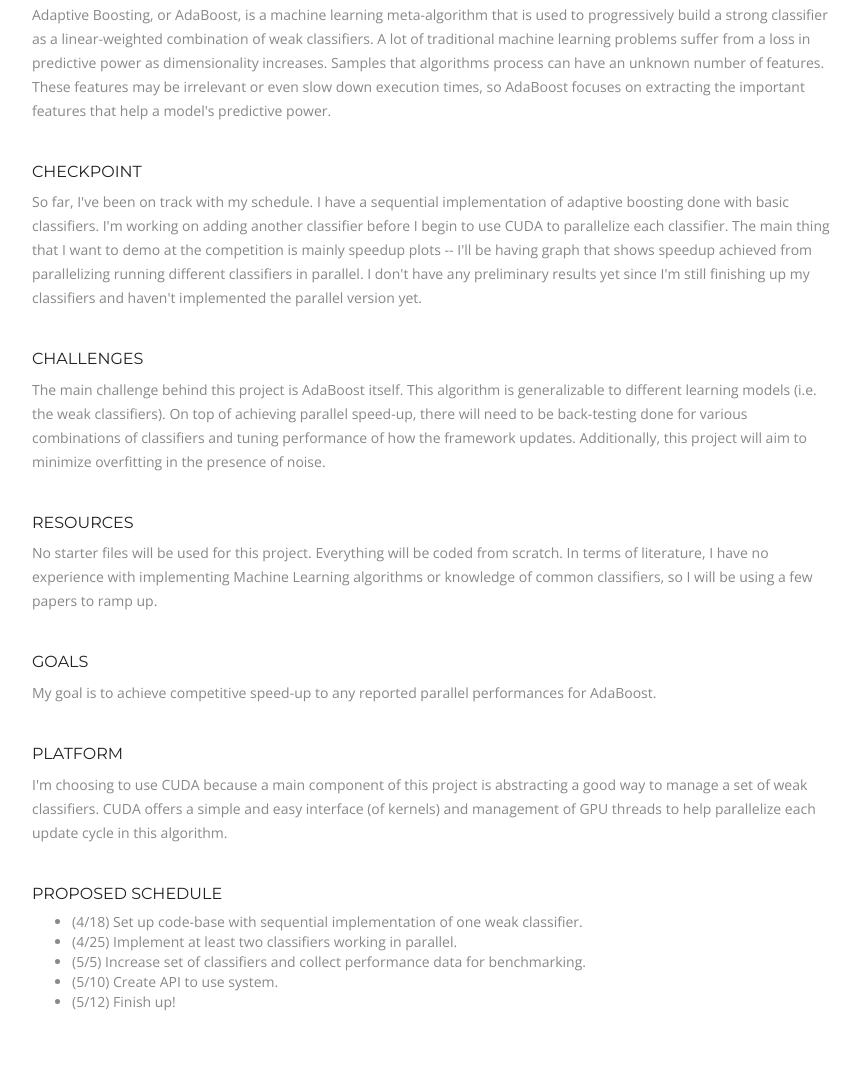
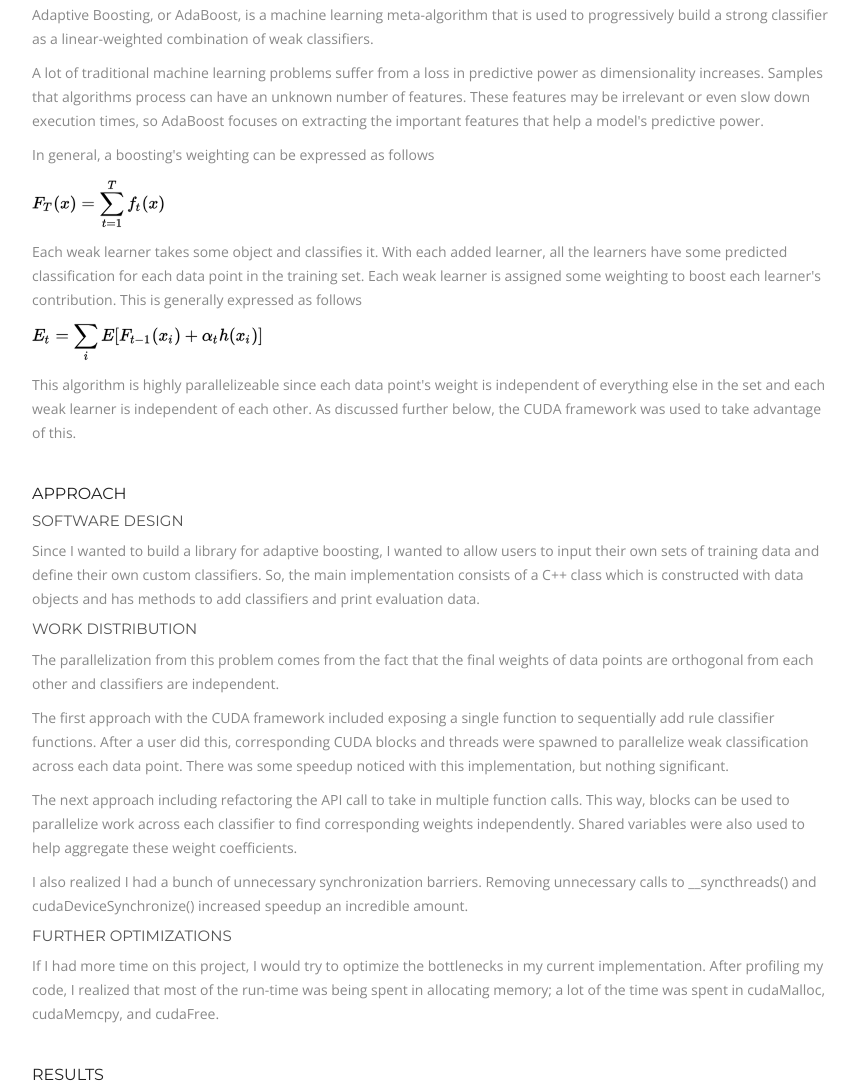
Before and after one commit to rjvani/rjvani.github.io, a website: page shoreline.html in a window 1280 px wide. Shown: the part 1277-2364 px from the top of the page, without its empty margins (207-1068 px from the left). Drawn offline with nearby package versions, Linux system fonts and the light colour scheme.

Commit message:
Add first draft of 418 write-up.

```diff
--- a/css/style.css
+++ b/css/style.css
@@ -79,6 +79,14 @@ h3{
 	text-transform:uppercase;
 	font-weight:400;
 }
+h4{
+	font-family: 'Montserrat', sans-serif;
+	color:#555;
+	font-size:15px;
+	margin: 10px 0;
+	text-transform:uppercase;
+	font-weight:400;
+}
 h6{
 	font-size:16px;
 	color:#888888;
@@ -89,7 +97,8 @@ h6{
 }
 p{
 	line-height:24px;
-	margin:0;
+  margin: 0;
+	margin-bottom: 10px;
 }
 
 /* Header Styles
--- a/shoreline.html
+++ b/shoreline.html
@@ -62,8 +62,8 @@
       <div class="container">
         <ul class="main-nav">
           <li><a href="#proposal">Proposal</a></li>
+          <li><a href="#report">Final Report</a></li>
           <li><a href="#checkpoint">Checkpoint</a></li>
-          <li><a href="#report">Final Report</a></li>
           <li><a href="#team">Team</a></li>
           <li><a href="#references">References</a></li>
         </ul>
@@ -73,18 +73,19 @@
 
     <section class="main-section" id="proposal"><!--main-section-start-->
       <div class="container container-proposal">
-        <h2>Project Proposal</h2>
+        <h2 id="report">Final Report</h2>
         <h3>Summary</h3>
         <p>
-          This project aims to perform machine learning boosting algorithms
-          on NVIDIA GPUs using the CUDA framework.
+          I implemented a framework that parallelizes adaptive
+          boosting with user-made classifiers using the CUDA framework.
         </p>
         <h3>Background</h3>
         <p>
           Adaptive Boosting, or AdaBoost, is a machine learning meta-algorithm
           that is used to progressively build a strong classifier as a
           linear-weighted combination of weak classifiers.
-
+        </p>
+        <p>
           A lot of traditional machine learning problems suffer from a loss
           in predictive power as dimensionality increases. Samples that
           algorithms process can have an unknown number of features. These
@@ -92,7 +93,72 @@
           AdaBoost focuses on extracting the important features that help
           a model's predictive power.
         </p>
-        <h3>Checkpoint</h3>
+        <p>
+          In general, a boosting's weighting can be expressed as follows
+        </p>
+        <p><img src="assets/img/boost_weight.svg"></p>
+        <p>
+          Each weak learner takes some object and classifies it. With each
+          added learner, all the learners have some predicted classification
+          for each data point in the training set. Each weak learner is
+          assigned some weighting to boost each learner's contribution.
+          This is generally expressed as follows
+        </p>
+        <p><img src="assets/img/weak_learners.svg"></p>
+        <p>
+          This algorithm is highly parallelizeable since each data point's
+          weight is independent of everything else in the set and each
+          weak learner is independent of each other. As discussed further
+          below, the CUDA framework was used to take advantage of this.
+        </p>
+        <h3>Approach</h3>
+        <h4>Software Design</h4>
+        <p>
+          Since I wanted to build a library for adaptive boosting, I wanted
+          to allow users to input their own sets of training data and define
+          their own custom classifiers. So, the main implementation consists
+          of a C++ class which is constructed with data objects and has
+          methods to add classifiers and print evaluation data.
+        </p>
+        <h4>Work Distribution</h4>
+        <p>
+          The parallelization from this problem comes from the fact that
+          the final weights of data points are orthogonal from each other and
+          classifiers are independent.
+        </p>
+        <p>
+          The first approach with the CUDA framework included exposing a
+          single function to sequentially add rule classifier functions. After
+          a user did this, corresponding CUDA blocks and threads were
+          spawned to parallelize weak classification across each data point.
+          There was some speedup noticed with this implementation, but
+          nothing significant.
+        </p>
+        <p>
+          The next approach including refactoring the API call to take in
+          multiple function calls. This way, blocks can be used to
+          parallelize work across each classifier to find corresponding weights
+          independently. Shared variables were also used to help aggregate
+          these weight coefficients.
+        </p>
+        <p>
+          I also realized I had a bunch of unnecessary synchronization
+          barriers. Removing unnecessary calls to __syncthreads() and
+          cudaDeviceSynchronize() increased speedup an incredible amount.
+        </p>
+        <h4>Further Optimizations</h4>
+        <p>
+          If I had more time on this project, I would try to optimize the
+          bottlenecks in my current implementation. After profiling my code,
+          I realized that most of the run-time was being spent in allocating
+          memory; a lot of the time was spent in cudaMalloc, cudaMemcpy, and
+          cudaFree.
+        </p>
+        <h3>Results</h3>
+          <img src="assets/img/speedup.png">
+        <p>
+        </p>
+        <h3 id="checkpoint">Checkpoint (4/25)</h3>
         <p>
           So far, I've been on track with my schedule. I have a sequential
           implementation of adaptive boosting done with basic classifiers. I'm
@@ -124,11 +190,6 @@
           In terms of literature, I have no experience with implementing
           Machine Learning algorithms or knowledge of common classifiers, so
           I will be using a few papers to ramp up.
-        </p>
-        <h3>Goals</h3>
-        <p>
-          My goal is to achieve competitive speed-up to any reported parallel
-          performances for AdaBoost.
         </p>
         <h3>Platform</h3>
         <p>
```
Also changed, not shown: assets/img/boost_weight.svg (added), assets/img/speedup.png (added), assets/img/weak_learners.svg (added).
